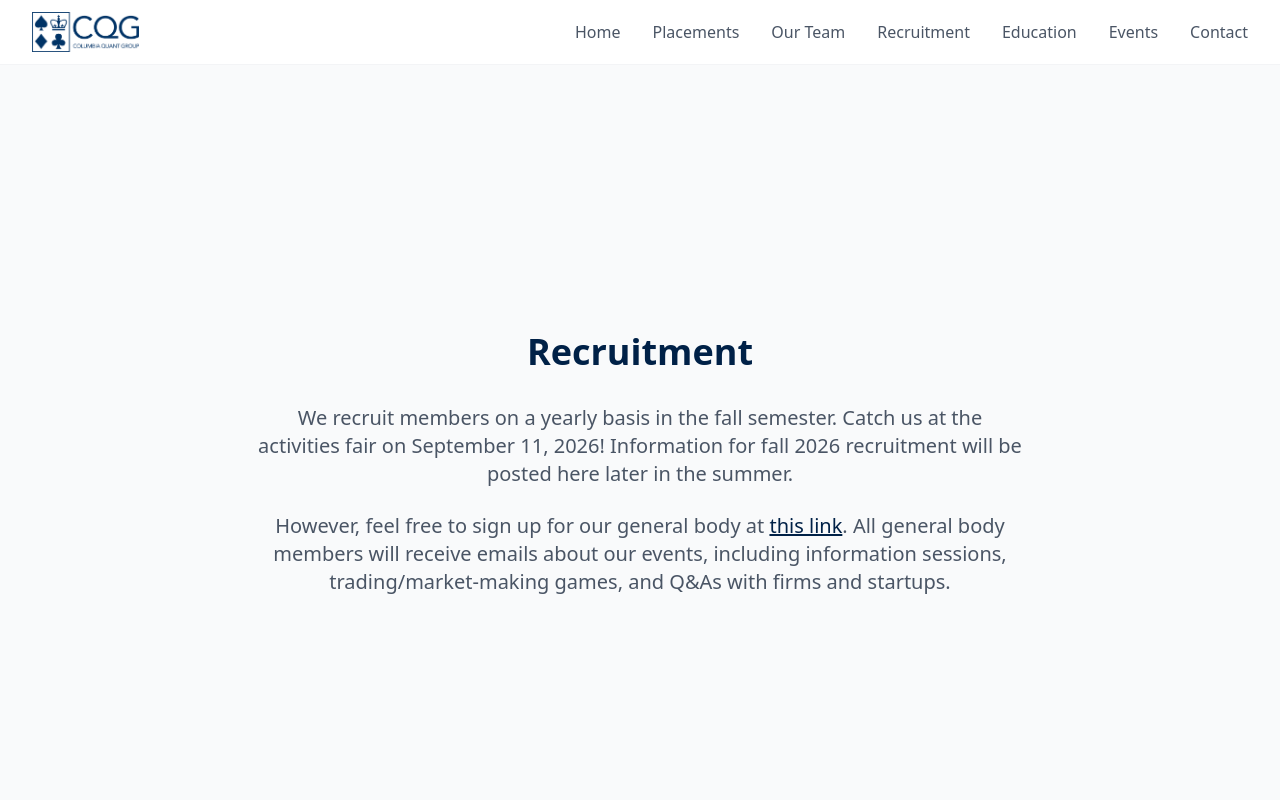
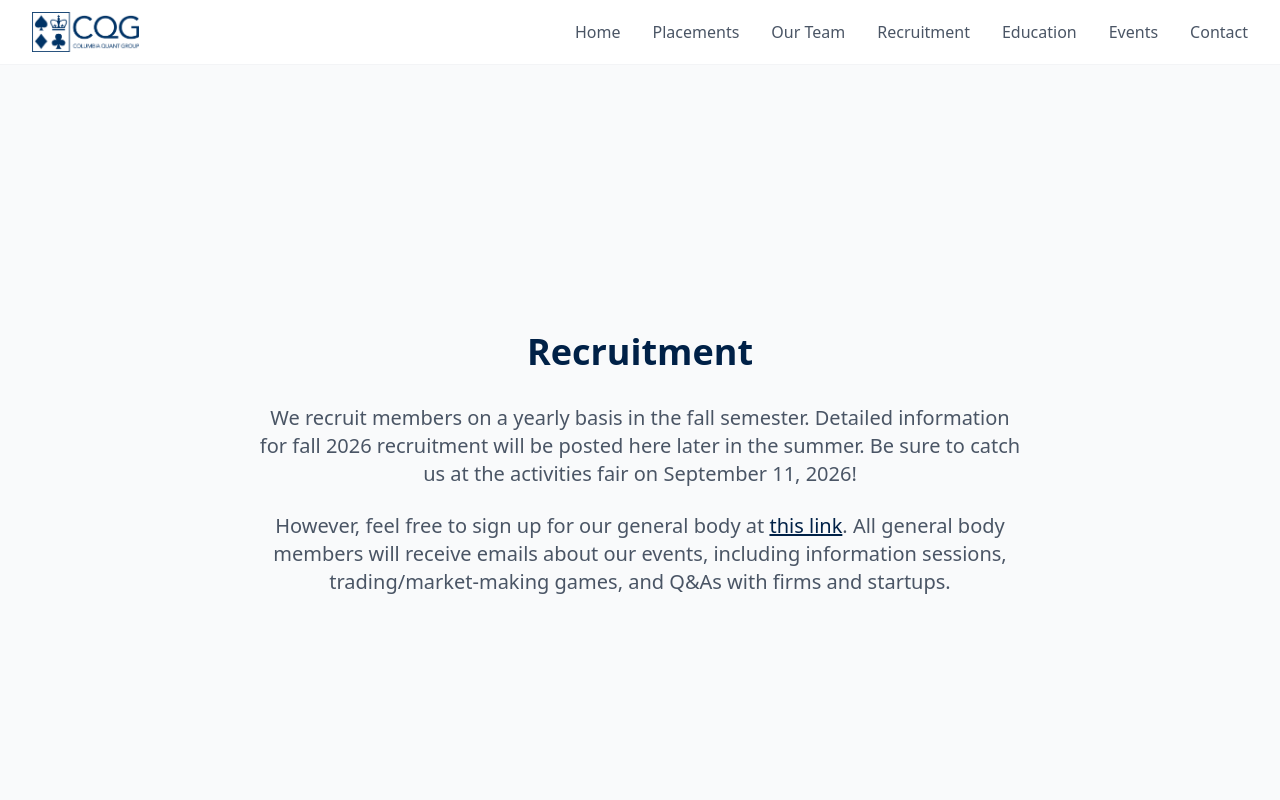
Before and after one commit to mihirjoshi-columbia/cqg-website, a Next.js app: page /recruitment in a window 1280 px wide. Shown: the top 800 px of the page. Built offline with nearby package versions, Linux system fonts and the light colour scheme.

Commit message:
updates for aesthetics??

```diff
--- a/app/recruitment/page.tsx
+++ b/app/recruitment/page.tsx
@@ -4,7 +4,7 @@ export default function RecruitmentPage() {
             <h1 className="text-4xl font-bold text-columbia-dark mb-8">Recruitment</h1>
             <div className="max-w-3xl space-y-6 text-xl text-gray-600">
                 <p>
-                    We recruit members on a yearly basis in the fall semester. Catch us at the activities fair on September 11, 2026! Information for fall 2026 recruitment will be posted here later in the summer.
+                    We recruit members on a yearly basis in the fall semester. Detailed information for fall 2026 recruitment will be posted here later in the summer. Be sure to catch us at the activities fair on September 11, 2026!
                 </p>
                 <p>
                     However, feel free to sign up for our general body at{" "}
```
